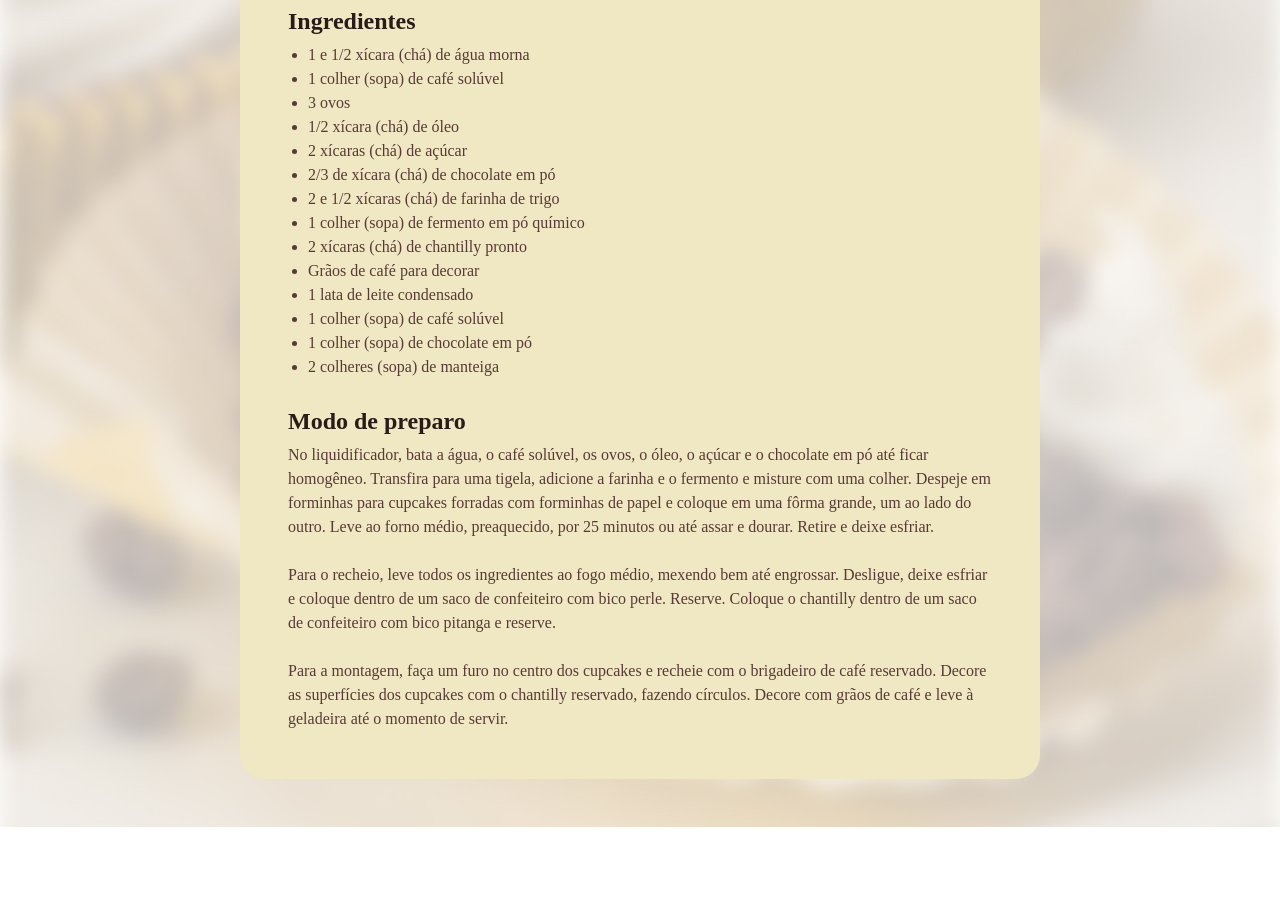
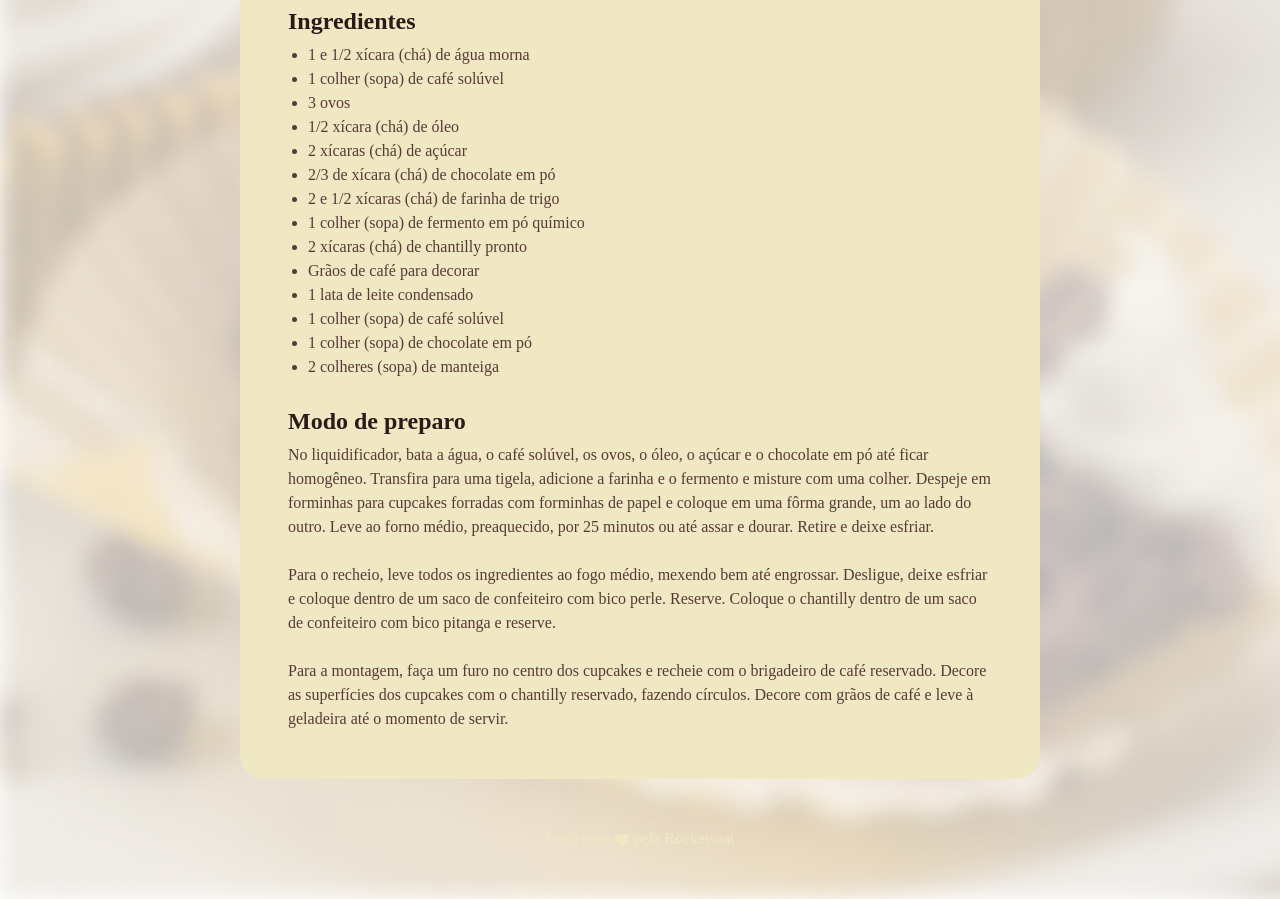
Before and after one commit to gugasantos24/Pagina-Receitas, a plain HTML site: page index.html in a window 1280 px wide. Shown: the part 720-1619 px from the top of the page. Before the commit the page ends 1547 px from the top, so only its background shows below. Drawn offline with Linux system fonts and the light colour scheme; a web font is replaced by a local one.

Commit message:
Adicionado Footer

```diff
--- a/index.html
+++ b/index.html
@@ -57,7 +57,7 @@
             </section>
         </main>
     </div>
-
+    <footer>Feito com <img src="./src/assets/ph_heart-fill.svg" alt="Coração"> pela Rocketseat</footer>
 
 </body>
 </html>
--- a/src/css/style.css
+++ b/src/css/style.css
@@ -59,3 +59,13 @@ h1, h2 {
 ul {
     padding-left: 20px;
 }
+
+footer {
+    text-align: center;
+    padding-bottom: 48px;
+    color: #F0E8C2;
+}
+
+footer img {
+    vertical-align: middle;
+}
```
Also changed, not shown: src/assets/ph_heart-fill.svg (added).
